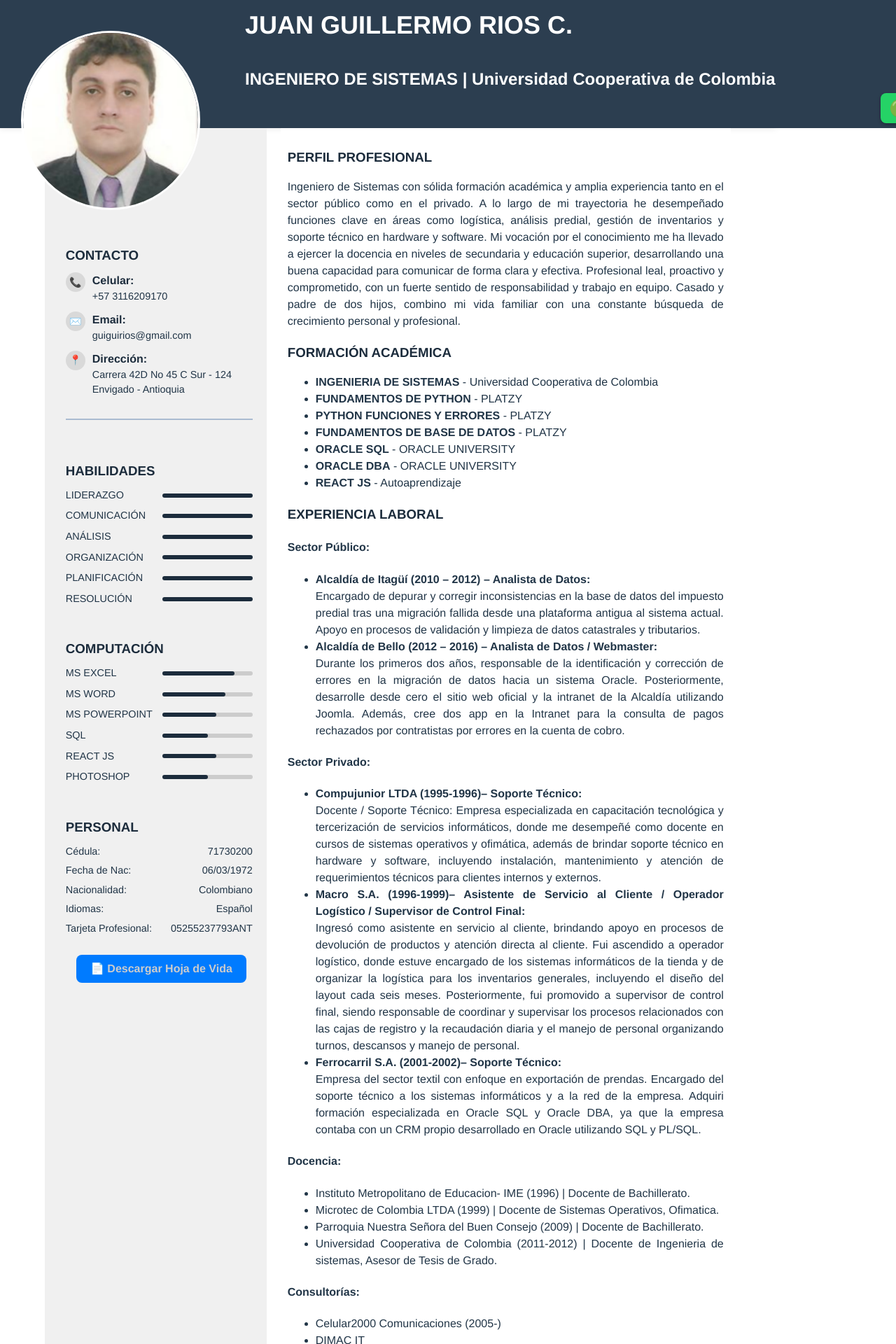
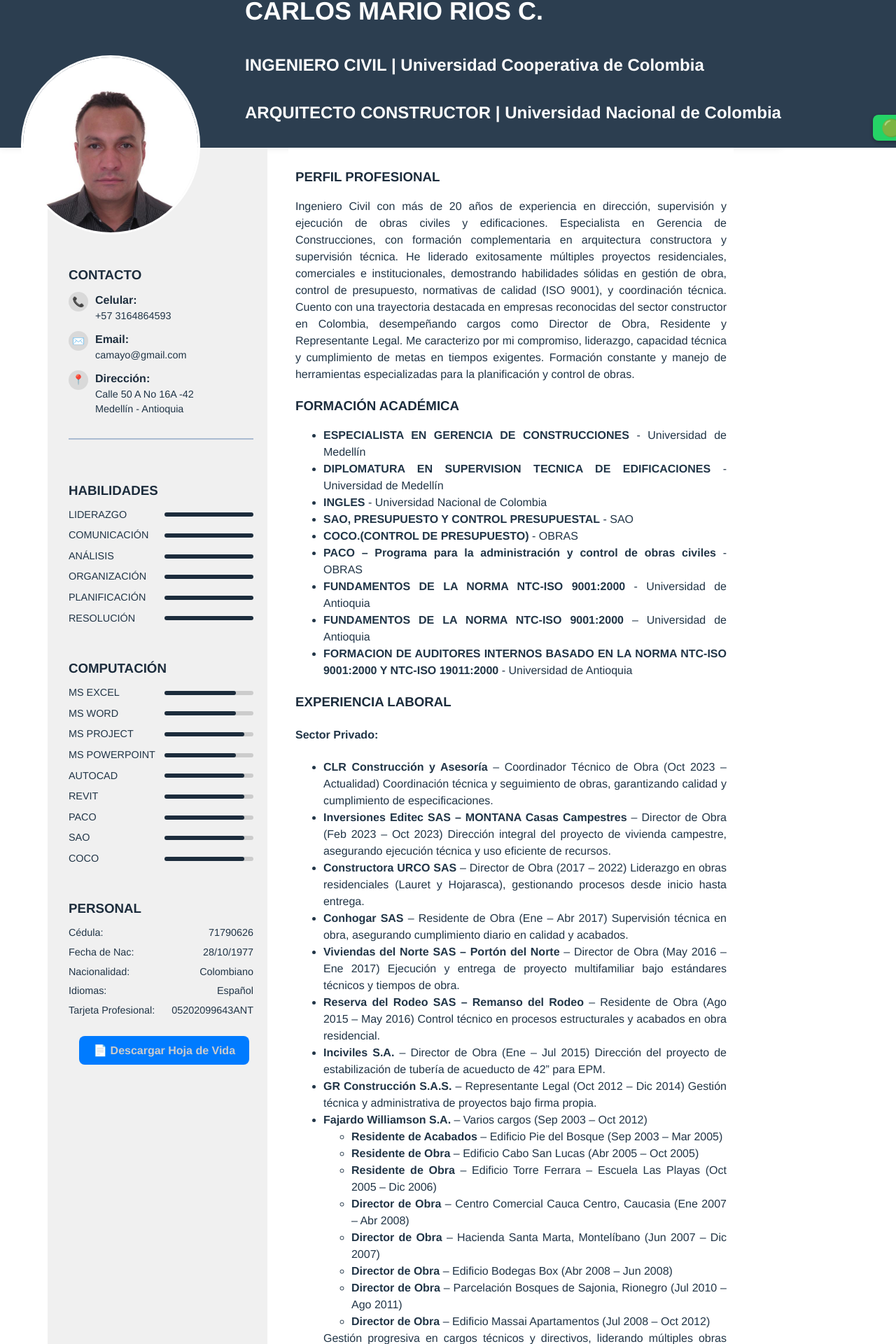
Before and after one commit to superballgame/cv-carlosmrios, a React (Vite) app: page / in a window 1280 px wide. Shown: the part 41-1961 px from the top of the page at 70% size. Built offline with nearby package versions, Linux system fonts and the light colour scheme.

Commit message:
primer subida

```diff
--- a/index.html
+++ b/index.html
@@ -3,7 +3,7 @@
   <head>
     <meta charset="UTF-8" />
     <meta name="viewport" content="width=device-width, initial-scale=1.0" />
-    <title>CV ING JUAN G RIOS</title>
+    <title>CV-ING. CARLOS M RIOS</title>
   </head>
   <body>
     <div id="root"></div>
--- a/package.json
+++ b/package.json
@@ -27,7 +27,7 @@
     "eslint-plugin-react-refresh": "^0.4.19",
     "globals": "^16.0.0",
     "typescript": "~5.8.3",
-    "typescript-eslint": "^8.30.1",
+    "typescript-eslint": "^7.3.1",
     "vite": "^6.3.5"
   }
 }
--- a/src/App.css
+++ b/src/App.css
@@ -23,7 +23,7 @@ body,
   margin: 0;
   background-color: #2c3e50;
   color: white;
-  padding: 20px 0;
+  padding: 0px 0;
   padding-left: 350px;
   font-size: 1.5rem;
   position: relative;
@@ -33,7 +33,7 @@ body,
 .container {
   display: flex;
   flex-direction: row;
-  gap: 20px;
+  gap: 30px;
   max-width: 980px;
   margin: 0 auto;
   flex-wrap: nowrap;
@@ -67,7 +67,7 @@ body,
 
 .image-wrapper {
   position: absolute;
-  top: 85px;
+  top: 120px;
   /* ajuste vertical para que quede entre cabecera y columna izquierda */
   left: 30px;
   /* ajuste horizontal para alinear bien sobre la columna */
@@ -196,7 +196,7 @@ body,
 
 .whatsapp-button {
   position: absolute;
-  right: 20px;
+  right: 40px;
   bottom: 10px;
   z-index: 20;
 }
@@ -204,7 +204,7 @@ body,
 .whatsapp-button a {
   background-color: #25d366;
   color: white;
-  padding: 8px 12px;
+  padding: 5px 12px;
   border-radius: 8px;
   font-weight: bold;
   text-decoration: none;
--- a/src/App.tsx
+++ b/src/App.tsx
@@ -53,9 +53,9 @@ function App() {
       <div ref={contentRef}>
         <div className='cv-container'>
           <header className='cabecera'>
-            <h2>JUAN GUILLERMO RIOS C.</h2>
-            <h4>INGENIERO DE SISTEMAS | Universidad Cooperativa de Colombia</h4>
-
+            <h2>CARLOS MARIO RIOS C.</h2>
+            <h4>INGENIERO CIVIL | Universidad Cooperativa de Colombia</h4>
+            <h4>ARQUITECTO CONSTRUCTOR | Universidad Nacional de Colombia</h4>
             <div className="whatsapp-button" id="boton-whatsapp">
               <a
                 href="https://wa.me/573116209170"
@@ -70,7 +70,7 @@ function App() {
           </header>
         </div>
         <div className="image-wrapper">
-          <img src="./foto_juan.png" alt="Foto" className="pic" />
+          <img src="./carlosmariorios.jpeg" alt="Foto" className="pic" />
         </div>
         <div className='container'>
           <div className='left'>
@@ -81,7 +81,7 @@ function App() {
               <div className="icon-circle">📞</div>
               <div className="info-text">
                 <h4>Celular:</h4>
-                <p>+57 3116209170</p>
+                <p>+57 3164864593</p>
               </div>
             </div>
 
@@ -89,7 +89,7 @@ function App() {
               <div className="icon-circle">✉️</div>
               <div className="info-text">
                 <h4>Email:</h4>
-                <p>guiguirios@gmail.com</p>
+                <p>camayo@gmail.com</p>
               </div>
             </div>
 
@@ -97,8 +97,8 @@ function App() {
               <div className="icon-circle">📍</div>
               <div className="info-text">
                 <h4>Dirección:</h4>
-                <p>Carrera 42D No 45 C Sur - 124</p>
-                <p>Envigado - Antioquia</p>
+                <p>Calle 50 A No 16A -42</p>
+                <p>Medellín - Antioquia</p>
               </div>
             </div>
 
@@ -118,11 +118,15 @@ function App() {
               <h3 className='section-title'>COMPUTACIÓN</h3>
               {[
                 { name: 'MS EXCEL', level: '80%' },
-                { name: 'MS WORD', level: '70%' },
-                { name: 'MS POWERPOINT', level: '60%' },
-                { name: 'SQL', level: '50%' },
-                { name: 'REACT JS', level: '60%' },
-                { name: 'PHOTOSHOP', level: '50%' },
+                { name: 'MS WORD', level: '80%' },
+                { name: 'MS PROJECT', level: '90%'},
+                { name: 'MS POWERPOINT', level: '80%' },
+                { name: 'AUTOCAD', level: '90%'},
+                { name: 'REVIT', level:'90%'},
+                { name: 'PACO', level:'90%'},
+                { name: 'SAO', level: '90%'},
+                { name: 'COCO', level: '90%'},
+
               ].map(({ name, level }) => (
                 <div className='skill' key={name}>
                   <span>{name}</span>
@@ -135,11 +139,11 @@ function App() {
 
             <div className='personal-section'>
               <h3 className='section-title'>PERSONAL</h3>
-              <div className='info-row'><span>Cédula:</span><span>71730200</span></div>
-              <div className='info-row'><span>Fecha de Nac:</span><span>06/03/1972</span></div>
+              <div className='info-row'><span>Cédula:</span><span>71790626</span></div>
+              <div className='info-row'><span>Fecha de Nac:</span><span>28/10/1977</span></div>
               <div className='info-row'><span>Nacionalidad:</span><span>Colombiano</span></div>
               <div className='info-row'><span>Idiomas:</span><span>Español</span></div>
-              <div className='info-row'><span>Tarjeta Profesional:</span><span>05255237793ANT</span></div>
+              <div className='info-row'><span>Tarjeta Profesional:</span><span>05202099643ANT</span></div>
             </div>
             <div className="button-container" id="boton-descarga">
               <button onClick={handleDownload} className="btn descargar">
@@ -152,73 +156,84 @@ function App() {
             <section>
               <h3 className='section-title'>PERFIL PROFESIONAL</h3>
               <p>
-                Ingeniero de Sistemas con sólida formación académica y amplia experiencia tanto en el sector público como en el privado. A lo largo de mi trayectoria he desempeñado funciones clave en áreas como logística, análisis predial, gestión de inventarios y soporte técnico en hardware y software. Mi vocación por el conocimiento me ha llevado a ejercer la docencia en niveles de secundaria y educación superior, desarrollando una buena capacidad para comunicar de forma clara y efectiva. Profesional leal, proactivo y comprometido, con un fuerte sentido de responsabilidad y trabajo en equipo. Casado y padre de dos hijos, combino mi vida familiar con una constante búsqueda de crecimiento personal y profesional.
+                Ingeniero Civil con más de 20 años de experiencia en dirección, supervisión y ejecución de obras civiles y edificaciones. Especialista en Gerencia de Construcciones, con formación complementaria en arquitectura constructora y supervisión técnica. He liderado exitosamente múltiples proyectos residenciales, comerciales e institucionales, demostrando habilidades sólidas en gestión de obra, control de presupuesto, normativas de calidad (ISO 9001), y coordinación técnica.
+
+Cuento con una trayectoria destacada en empresas reconocidas del sector constructor en Colombia, desempeñando cargos como Director de Obra, Residente y Representante Legal. Me caracterizo por mi compromiso, liderazgo, capacidad técnica y cumplimiento de metas en tiempos exigentes. Formación constante y manejo de herramientas especializadas para la planificación y control de obras.
               </p>
             </section>
 
             <section>
               <h3 className='section-title'>FORMACIÓN ACADÉMICA</h3>
               <ul>
-                <li><strong>INGENIERIA DE SISTEMAS</strong> - Universidad Cooperativa de Colombia</li>
-                <li><strong>FUNDAMENTOS DE PYTHON</strong> - PLATZY</li>
-                <li><strong>PYTHON FUNCIONES Y ERRORES</strong> - PLATZY</li>
-                <li><strong>FUNDAMENTOS DE BASE DE DATOS</strong> - PLATZY</li>
-                <li><strong>ORACLE SQL</strong> - ORACLE UNIVERSITY</li>
-                <li><strong>ORACLE DBA</strong> - ORACLE UNIVERSITY</li>
-                <li><strong>REACT JS</strong> - Autoaprendizaje</li>
+                <li><strong>ESPECIALISTA EN GERENCIA DE CONSTRUCCIONES</strong> - Universidad de Medellín</li>
+                <li><strong>DIPLOMATURA EN SUPERVISION TECNICA DE EDIFICACIONES</strong> - Universidad de Medellín</li>
+                <li><strong>INGLES</strong> - Universidad Nacional de Colombia</li>
+                <li><strong>SAO, PRESUPUESTO Y CONTROL PRESUPUESTAL</strong> - SAO</li>
+                <li><strong>COCO.(CONTROL DE PRESUPUESTO)</strong> - OBRAS</li>
+                <li><strong>PACO – Programa para la administración y control de obras civiles </strong> - OBRAS</li>
+                <li><strong>FUNDAMENTOS DE LA NORMA NTC-ISO 9001:2000</strong> - Universidad de Antioquia</li>
+                <li><strong>FUNDAMENTOS DE LA NORMA NTC-ISO 9001:2000 </strong>– Universidad de Antioquia</li>
+                <li><strong>FORMACION DE AUDITORES INTERNOS BASADO EN LA NORMA NTC-ISO 9001:2000 Y
+                NTC-ISO 19011:2000</strong> - Universidad de Antioquia</li>
               </ul>
             </section>
 
             <section>
               <h3 className='section-title'>EXPERIENCIA LABORAL</h3>
 
-              <h4>Sector Público:</h4>
-              <ul>
+              <h4>Sector Privado:</h4>
+              <ul className="list-disc pl-5 space-y-2 text-justify">
                 <li>
-                  <strong>Alcaldía de Itagüí (2010 – 2012) – Analista de Datos:</strong><br />
-                  Encargado de depurar y corregir inconsistencias en la base de datos del impuesto predial tras una migración fallida desde una plataforma antigua al sistema actual. Apoyo en procesos de validación y limpieza de datos catastrales y tributarios.
+                  <strong>CLR Construcción y Asesoría</strong> – Coordinador Técnico de Obra (Oct 2023 – Actualidad)
+                  Coordinación técnica y seguimiento de obras, garantizando calidad y cumplimiento de especificaciones.
                 </li>
                 <li>
-                  <strong>Alcaldía de Bello (2012 – 2016) – Analista de Datos / Webmaster:</strong><br />
-                  Durante los primeros dos años, responsable de la identificación y corrección de errores en la migración de datos hacia un sistema Oracle. Posteriormente, desarrolle desde cero el sitio web oficial y la intranet de la Alcaldía utilizando Joomla. Además, cree dos app en la Intranet para la consulta de pagos rechazados por contratistas por errores en la cuenta de cobro.
+                  <strong>Inversiones Editec SAS – MONTANA Casas Campestres</strong> – Director de Obra (Feb 2023 – Oct 2023)
+                  Dirección integral del proyecto de vivienda campestre, asegurando ejecución técnica y uso eficiente de recursos.
+                </li>
+                <li>
+                  <strong>Constructora URCO SAS</strong> – Director de Obra (2017 – 2022)
+                  Liderazgo en obras residenciales (Lauret y Hojarasca), gestionando procesos desde inicio hasta entrega.
+                </li>
+                <li>
+                  <strong>Conhogar SAS</strong> – Residente de Obra (Ene – Abr 2017)
+                  Supervisión técnica en obra, asegurando cumplimiento diario en calidad y acabados.
+                </li>
+                <li>
+                  <strong>Viviendas del Norte SAS – Portón del Norte</strong> – Director de Obra (May 2016 – Ene 2017)
+                  Ejecución y entrega de proyecto multifamiliar bajo estándares técnicos y tiempos de obra.
+                </li>
+                <li>
+                  <strong>Reserva del Rodeo SAS – Remanso del Rodeo</strong> – Residente de Obra (Ago 2015 – May 2016)
+                  Control técnico en procesos estructurales y acabados en obra residencial.
+                </li>
+                <li>
+                  <strong>Inciviles S.A.</strong> – Director de Obra (Ene – Jul 2015)
+                  Dirección del proyecto de estabilización de tubería de acueducto de 42” para EPM.
+                </li>
+                <li>
+                  <strong>GR Construcción S.A.S.</strong> – Representante Legal (Oct 2012 – Dic 2014)
+                  Gestión técnica y administrativa de proyectos bajo firma propia.
+                </li>
+                <li><strong>Fajardo Williamson S.A.</strong> – Varios cargos (Sep 2003 – Oct 2012)
+                  <ul className="list-disc pl-5">
+                    <li><strong>Residente de Acabados</strong> – Edificio Pie del Bosque (Sep 2003 – Mar 2005)</li>
+                    <li><strong>Residente de Obra</strong> – Edificio Cabo San Lucas (Abr 2005 – Oct 2005)</li>
+                    <li><strong>Residente de Obra</strong> – Edificio Torre Ferrara – Escuela Las Playas (Oct 2005 – Dic 2006)</li>
+                    <li><strong>Director de Obra</strong> – Centro Comercial Cauca Centro, Caucasia (Ene 2007 – Abr 2008)</li>
+                    <li><strong>Director de Obra</strong> – Hacienda Santa Marta, Montelíbano (Jun 2007 – Dic 2007)</li>
+                    <li><strong>Director de Obra</strong> – Edificio Bodegas Box (Abr 2008 – Jun 2008)</li>
+                    <li><strong>Director de Obra</strong> – Parcelación Bosques de Sajonia, Rionegro (Jul 2010 – Ago 2011)</li>
+                    <li><strong>Director de Obra</strong> – Edificio Massai Apartamentos (Jul 2008 – Oct 2012)</li>
+                  </ul>
+                  Gestión progresiva en cargos técnicos y directivos, liderando múltiples obras residenciales y comerciales con alto compromiso técnico y organizativo.
+                </li>
+                <li>
+                  <strong>CON&PRO Construcciones y Proyectos</strong> – Director Estratificación (Ene 2002 – Ene 2003)
+                  Gestión técnica del proyecto de estratificación urbana en Medellín.
                 </li>
               </ul>
 
-              <h4>Sector Privado:</h4>
-              <ul>
-                <li>
-                  <strong>Compujunior LTDA (1995-1996)– Soporte Técnico:</strong><br />
-                  Docente / Soporte Técnico: Empresa especializada en capacitación tecnológica y tercerización de servicios informáticos, donde me desempeñé como docente en cursos de sistemas operativos y ofimática, además de brindar soporte técnico en hardware y software, incluyendo instalación, mantenimiento y atención de requerimientos técnicos para clientes internos y externos.
-                </li>
-                <li>
-                  <strong>Macro S.A. (1996-1999)– Asistente de Servicio al Cliente / Operador Logístico / Supervisor de Control Final:</strong><br />
-                  Ingresó como asistente en servicio al cliente, brindando apoyo en procesos de devolución de productos y atención directa al cliente. Fui ascendido a operador logístico, donde estuve encargado de los sistemas informáticos de la tienda y de organizar la logística para los inventarios generales, incluyendo el diseño del layout cada seis meses. Posteriormente, fui promovido a supervisor de control final, siendo responsable de coordinar y supervisar los procesos relacionados con las cajas de registro y la recaudación diaria y el manejo de personal organizando turnos, descansos y manejo de personal.
-                </li>
-                <li>
-                  <strong>Ferrocarril S.A. (2001-2002)– Soporte Técnico:</strong><br />
-                  Empresa del sector textil con enfoque en exportación de prendas. Encargado del soporte técnico a los sistemas informáticos y a la red de la empresa. Adquiri formación especializada en Oracle SQL y Oracle DBA, ya que la empresa contaba con un CRM propio desarrollado en Oracle utilizando SQL y PL/SQL.
-                </li>
-              </ul>
-
-              <h4>Docencia:</h4>
-              <ul>
-                <li>Instituto Metropolitano de Educacion- IME (1996) | Docente de Bachillerato.</li>
-                <li>Microtec de Colombia LTDA (1999) | Docente de Sistemas Operativos, Ofimatica.</li>
-                <li>Parroquia Nuestra Señora del Buen Consejo (2009) | Docente de Bachillerato. </li>
-                <li>Universidad Cooperativa de Colombia (2011-2012) | Docente de Ingenieria de sistemas, Asesor de Tesis de Grado. </li>
-              </ul>
-
-              <h4>Consultorías:</h4>
-              <ul>
-                <li>Celular2000 Comunicaciones (2005-)</li>
-                <li>DIMAC IT</li>
-              </ul>
-
-              <h4>Negocios Diversos:</h4>
-              <ul>
-                <li>Ingreso al negocio de comercialización e instalación de equipos de computo y redes.</li>
-                <li>Creacion de sitios web y Community Manager.</li>
-              </ul>
             </section>
           </div>
         </div>
```
Also changed, not shown: public/carlosmariorios.jpeg (added), 1 other file (tests, documents, lock files or other folders).
